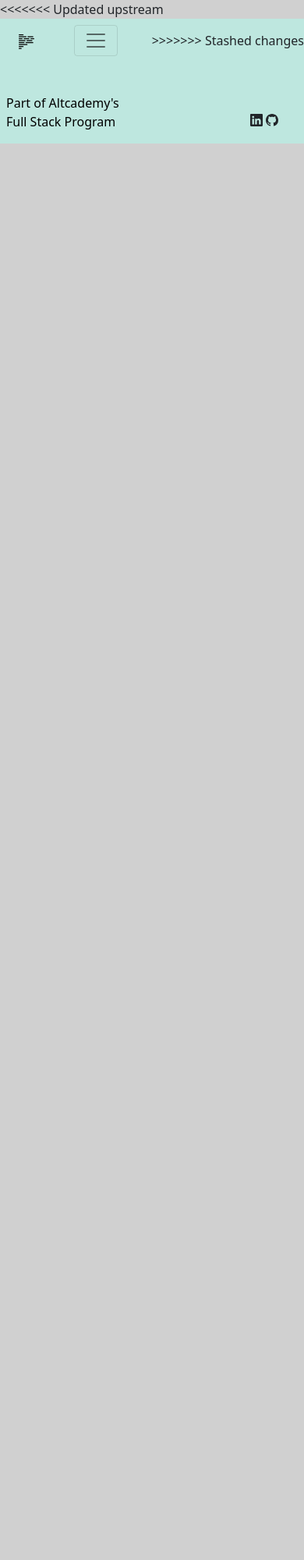
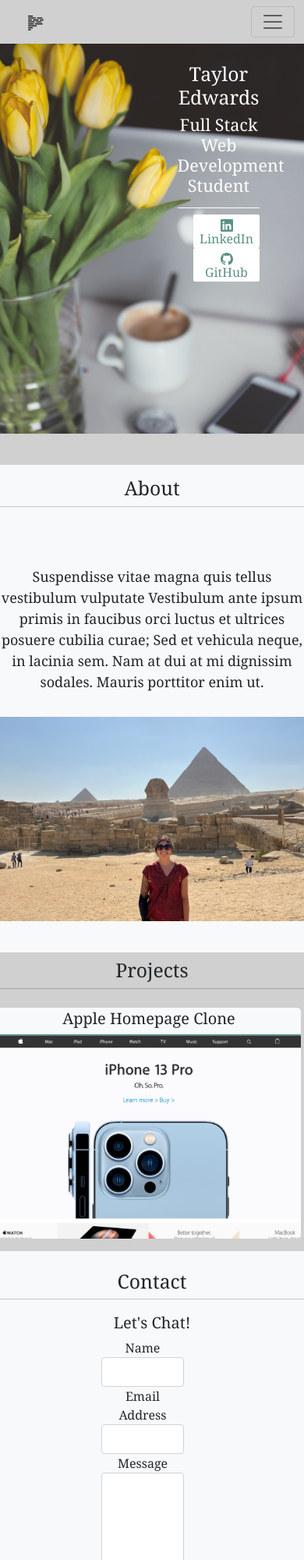
Before and after one commit to tedwards16/portfolio, a plain HTML site: page index.html in a window 390 px wide. Shown: the top 2000 px of the page at 78% size. Before the commit the page ends 844 px from the top, so only its background shows below. Drawn offline with nearby package versions, Linux system fonts and the light colour scheme.

Commit message:
Working final draft

```diff
--- a/index.html
+++ b/index.html
@@ -12,25 +12,6 @@
   <body style="background-color: #d0d0d0;">
     <script src="https://cdn.jsdelivr.net/npm/bootstrap@5.1.1/dist/js/bootstrap.bundle.min.js" integrity="sha384-/bQdsTh/da6pkI1MST/rWKFNjaCP5gBSY4sEBT38Q/9RBh9AH40zEOg7Hlq2THRZ" crossorigin="anonymous"></script>
 
-<<<<<<< Updated upstream
-    <nav class="navbar navbar-expand-lg navbar-light" style="background-color:#bee7df;">
-        <div class=" navbar navbar-light me-2">
-            <a href="">
-                <svg xmlns="http://www.w3.org/2000/svg" width="20" height="20" fill="black" class="bi bi-body-text ms-4" viewBox="0 0 16 16">
-                    <path fill-rule="evenodd" d="M0 .5A.5.5 0 0 1 .5 0h4a.5.5 0 0 1 0 1h-4A.5.5 0 0 1 0 .5Zm0 2A.5.5 0 0 1 .5 2h7a.5.5 0 0 1 0 1h-7a.5.5 0 0 1-.5-.5Zm9 0a.5.5 0 0 1 .5-.5h5a.5.5 0 0 1 0 1h-5a.5.5 0 0 1-.5-.5Zm-9 2A.5.5 0 0 1 .5 4h3a.5.5 0 0 1 0 1h-3a.5.5 0 0 1-.5-.5Zm5 0a.5.5 0 0 1 .5-.5h5a.5.5 0 0 1 0 1h-5a.5.5 0 0 1-.5-.5Zm7 0a.5.5 0 0 1 .5-.5h3a.5.5 0 0 1 0 1h-3a.5.5 0 0 1-.5-.5Zm-12 2A.5.5 0 0 1 .5 6h6a.5.5 0 0 1 0 1h-6a.5.5 0 0 1-.5-.5Zm8 0a.5.5 0 0 1 .5-.5h5a.5.5 0 0 1 0 1h-5a.5.5 0 0 1-.5-.5Zm-8 2A.5.5 0 0 1 .5 8h5a.5.5 0 0 1 0 1h-5a.5.5 0 0 1-.5-.5Zm7 0a.5.5 0 0 1 .5-.5h7a.5.5 0 0 1 0 1h-7a.5.5 0 0 1-.5-.5Zm-7 2a.5.5 0 0 1 .5-.5h8a.5.5 0 0 1 0 1h-8a.5.5 0 0 1-.5-.5Zm0 2a.5.5 0 0 1 .5-.5h4a.5.5 0 0 1 0 1h-4a.5.5 0 0 1-.5-.5Zm0 2a.5.5 0 0 1 .5-.5h2a.5.5 0 0 1 0 1h-2a.5.5 0 0 1-.5-.5Z"/>
-                  </svg>
-            </a>
-        </div>
-        <button class="navbar-toggler" type="button" data-toggle="collapse" data-target="#tedwardsnavbar"><span class="navbar-toggler-icon"></span></button>
-
-        <div class="collapse navbar-collapse" id="tedwardsnavbar">
-            <ul class="navbar-nav">
-            <li class="nav-item active">
-                <a class="nav-link" href="#">Home</a>
-            </li>
-            <li class="nav-item">
-                <a class="nav-link" href="#">About</a>
-=======
     <nav class="navbar navbar-expand-lg navbar-light">
       <div class="container-fluid">
         <a class="navbar-brand" href="#">
@@ -55,35 +36,17 @@
               <a class="dropdown-item" href="#projects">Projects</a>
               <hr class="dropdown-divider">
               <a class="dropdown-item" href="#apple-clone">Apple Homepage Clone</a>
-              <a class="dropdown-item" href="#homepage-clone">Airbnb Homepage Clone</a>
+              <a class="dropdown-item" href="#newsweek-clone">Newsweek Clone</a>
               <a class="dropdown-item" href="#news-clone">Airbnb News Clone</a>
               </div>
             </li>
             <li class="nav-item">
               <a class="nav-link" href="#contact">Contact</a>
->>>>>>> Stashed changes
-            </li>
-            <li class="nav-item dropdown">
-                <a class="nav-link dropdown-toggle" href="#" role="button" data-toggle="dropdown">
-                  Projects
-                </a>
-                <div class="dropdown-menu">
-                  <a class="dropdown-item" href="#">Apple Homepage Clone</a>
-                  <hr class="dropdown-divider">
-                  <a class="dropdown-item" href="#">Airbnb Homepage Clone</a>
-                  <a class="dropdown-item" href="#">Airbnb News Clone</a>
-                </div>
-            </li>
-            <li class="nav-item">
-                <a class="nav-link" href="#">Contact</a>
             </li>
             </ul>
         </div>
     </nav>
 
-<<<<<<< Updated upstream
-    <div>Main</div>
-=======
     <div class="container-fluid mx-0 px-0 ">
       <div class="row wallpaper py-4">
        <div class="row">
@@ -91,6 +54,7 @@
         <div class="col-4 title-content">
           <h2 style="color: white;">Taylor Edwards</h2>
           <h4 style="color: white;">Full Stack Web Development Student</h4>
+          <a href="https://www.linkedin.com/in/taylor-edwards-191479217/" class="text-decoration-none">
             <button class="social-media-button">
               <div class="row">
                 <svg xmlns="http://www.w3.org/2000/svg" width="16" height="16" fill="currentColor" class="bi bi-linkedin" viewBox="0 0 16 16">
@@ -99,6 +63,8 @@
                 <h6 class="color: #5c9186;">LinkedIn</h6>
               </div>
             </button>
+          </a>
+          <a href="https://github.com/tedwards16">
             <button class="social-media-button">
               <div class="row">
                 <svg xmlns="http://www.w3.org/2000/svg" width="16" height="16" fill="currentColor" class="bi bi-github" viewBox="0 0 16 16">
@@ -107,6 +73,7 @@
                 <h6 class="color: #5c9186;">GitHub</h6>
               </div>
             </button>
+          </a>
         </div>
         </div>
        </div>
@@ -117,22 +84,22 @@
           <div class="col-12 bg-light">
             <div class="row section-title">
               <h2>About</h2>
+              <hr/>
             </div>
             <div class="row">
-              <div class="col-8">
+              <div class="col-12 col-md-7">
                 <div class="row">
-                  <div class="col-3"></div>
-                  <div class="col-6" id="aboutme">
-                    <p>blah blah</p>
-                    <p>blah blah</p>
-                    <p>stuff about</p>
-                    <p>me.</p>
+                  <div class="col-12 col-lg-3"></div>
+                  <div class="col-12 col-lg-6" id="aboutme">
+                    <p class="align-middle">
+                      Suspendisse vitae magna quis tellus vestibulum vulputate
+                      Vestibulum ante ipsum primis in faucibus orci luctus et ultrices posuere cubilia curae; Sed et vehicula neque, in lacinia sem. Nam at dui at mi dignissim sodales. Mauris porttitor enim ut.</p>
                   </div>
-                  <div class="col-3"></div>
+                  <div class="col-12 col-md-3"></div>
                 </div>
               </div>
-              <div class="col-4">
-                <img src="images/318x420.png" class="img-fluid img-me">
+              <div class="col-12 col-md-4">
+                <img src="images/20230813_155639.jpg" class="img-fluid img-me">
               </div>
             </div>
           </div>
@@ -142,41 +109,63 @@
 
       <div class="row py-2 section-title" id="projects">
         <h2>Projects</h2>
+        <hr/>
         <div class=" row project-blocks flex-nowrap">
           <div class="col-12 col-lg-5 m-2 bg-light block" id="apple-clone">
+            <a href="https://vermillion-donut-9fac38.netlify.app" class="text-decoration-none text-dark">
               <div class="row">
                 <h5>Apple Homepage Clone</h5>
                 <div class="aspectRatioBox" style="background-image: url(images/appleclone.png);"></div>
               </div>
+            </a>
           </div>
-          <div class="col-12 col-lg-5 m-2 bg-light block" id="homepage-clone">
+          <div class="col-12 col-lg-5 m-2 bg-light block" id="newsweek-clone">
+            <a href="https://glistening-arithmetic-21a5a4.netlify.app" class="text-decoration-none text-dark">
               <div class="row">
-              <h5>Airbnb Homepage Clone</h5>
-              <div class="aspectRatioBox" style="background-image: url(images/airbnb.png);"></div>
+                <h5>Newsweek Clone</h5>
+                <div class="aspectRatioBox" style="background-image: url(images/newsweek.png);"></div>
               </div>
+            </a>
           </div>
           <div class="col-12 col-lg-5 m-2 bg-light block" id="news-clone">
+            <a href="https://tourmaline-haupia-1e3078.netlify.app" class="text-decoration-none text-dark">
               <div class="row">
                 <h5>Airbnb News Clone</h5>
                 <div class="aspectRatioBox" style="background-image: url(images/airbnbnews.png);"></div>
               </div>
             </div>
+            </a>
         </div>
       </div>
 
-      <div class="row bg-light section-title" id="contact">
+      <div class="row bg-light section-title py-4" id="contact">
         <h2>Contact</h2>
+        <hr/>
+        <h5>Let's Chat!</h3>
         <div class="row">
-          <div class="py-4">Contact</div>
-          <div class="py-4">Info</div>
-          <div class="py-4">blah</div>
-          <div class="py-4">blah</div>
-          <div class="py-4">blah</div>
+          <div class="col-4"></div>
+          <div class="col-4">
+            <form>
+              <div class="form-group">
+                <label for="formGroupInput">Name</label>
+                <input type="text" class="form-control" id="formGroupInput">
+              </div>
+              <div class="form-group">
+                <label for="formGroupInput2">Email Address</label>
+                <input type="text" class="form-control" id="formGroupInput2">
+              </div>
+              <div class="form-group">
+                <label for="formGroupInput3">Message</label>
+                <input type="text" class="form-control" id="formGroupInput3" style="height: 120px;">
+              </div>
+            </form>
+          </div>
+          <div class="col-4"></div>
         </div>
       </div>
     </div>
 
->>>>>>> Stashed changes
+
 
     <footer>
       <div class="row p-2">
--- a/style.css
+++ b/style.css
@@ -1,10 +1,12 @@
-<<<<<<< Updated upstream
-=======
+body {
+    font-family: Georgia, 'Times New Roman', Times, serif;
+}
+
 .wallpaper {
     background-image: url(images/alisa-anton-TFB-yM97hGg-unsplash.jpg);
     background-size: cover;
     background-position: center top;
-    height: 400px;
+    height: 500px;
 }
 
 .title-content{
@@ -28,6 +30,7 @@ h4 {
     background-color: white;
     color: #5c9186;
     border-radius: 2px;
+    text-decoration: none;
 }
 
 h6 {
@@ -46,12 +49,12 @@ h6 {
 }
 
 .bio {
-    margin-top: 300px;
-    padding-top: 10px;
+    margin-top: 40px;
 }
 
+
 .img-me {
-    padding: 15px 0px 15px 0px;
+    padding: 15px 0px 40px 0px;
 }
 
 .project-blocks {
@@ -69,7 +72,7 @@ h5 {
 
 .section-title {
     text-align: center;
-    padding-top: 5px;
+    padding-top: 15px;
 }
 
 .altcademy {
@@ -83,11 +86,11 @@ h5 {
 }
 
 .footer {
-    margin-top: 40px;
+    margin-top: 20px;
     justify-content: space-between;
 }
 .footer-icons {
-   margin-top: 60px;
+   margin-top: 20px;
    text-align: end;
 }
 
@@ -96,6 +99,7 @@ p {
 }
 
 #aboutme {
-    padding-top: 20px;
+    padding-top: 60px;
+    font-size: large;
+    font-weight: 300;
 }
->>>>>>> Stashed changes
```
Also changed, not shown: images/20230813_155639.jpg (added), images/340x200.png (added), images/alisa-anton-TFB-yM97hGg-unsplash.jpg (added), 1 other file. Lines whose indentation alone changed are shown as unchanged.
